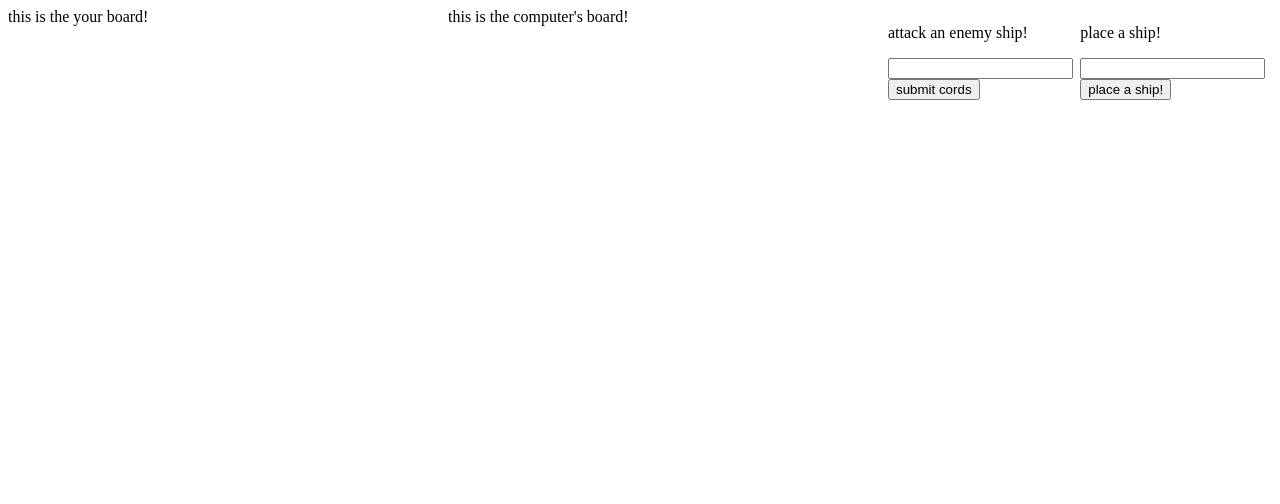
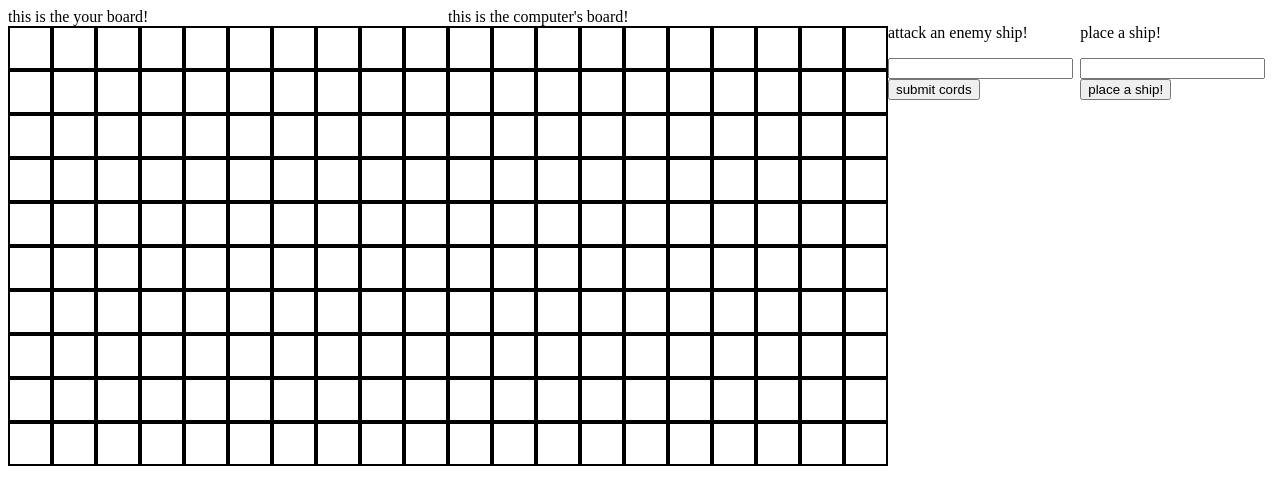
Before and after one commit to LunaBegray/battleships, a website: page index.html in a window 1280 px wide. Drawn offline with Linux system fonts and the light colour scheme.

Commit message:
styles.css

```diff
--- a/styles.css
+++ b/styles.css
@@ -1,4 +1,12 @@
-.playerSq .computerSq{
+.playerSq {
+    border:2px solid black;
+    width: 40px;
+    height: 40px;
+    display:flex;
+    align-items: center;
+    justify-content: center;
+}
+.computerSq{
     border:2px solid black;
     width: 40px;
     height: 40px;
```
